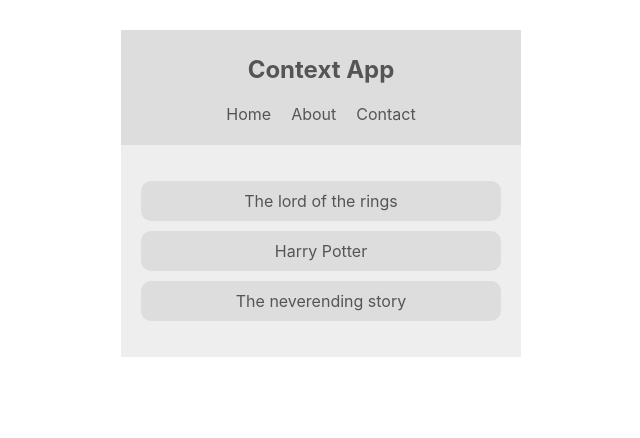
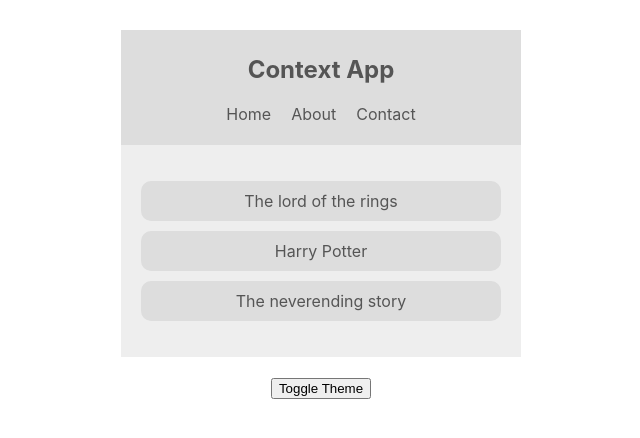
Before and after one commit to jarasmar/context-hooks-app, a React (Create React App) app: page / in a window 1280 px wide. Shown: the top 438 px of the page, without its empty margins (319-959 px from the left). Built offline with nearby package versions, Linux system fonts and the light colour scheme.

Commit message:
Updating the context functionality

```diff
--- a/src/App.js
+++ b/src/App.js
@@ -1,6 +1,7 @@
 import Navbar from "./components/Navbar";
 import BookList from "./components/BookList";
-import ThemeContextProvider from "./contexts/ThemeContext";
+import ThemeContextProvider, { ThemeContext } from "./contexts/ThemeContext";
+import ThemeToggle from "./components/ThemeToggle";
 
 function App() {
   return (
@@ -8,6 +9,7 @@
       <ThemeContextProvider>
         <Navbar />
         <BookList />
+        <ThemeToggle />
       </ThemeContextProvider>
     </div>
   );
--- /dev/null
+++ b/src/components/ThemeToggle.js
@@ -0,0 +1,13 @@
+import React, { Component } from "react";
+import { ThemeContext } from "../contexts/ThemeContext";
+
+class ThemeToggle extends Component {
+  // Load content from context (static is only for class components)
+  static contextType = ThemeContext;
+  render() {
+    const { toggleTheme } = this.context;
+    return <button onClick={toggleTheme}>Toggle Theme</button>;
+  }
+}
+
+export default ThemeToggle;
--- a/src/contexts/ThemeContext.js
+++ b/src/contexts/ThemeContext.js
@@ -17,10 +17,16 @@
     },
   };
 
+  toggleTheme = () => {
+    this.setState({ isLightTheme: !this.state.isLightTheme });
+  };
+
   render() {
     return (
       // Generates a wrapper that passes this.state as props to its children
-      <ThemeContext.Provider value={{ ...this.state }}>
+      <ThemeContext.Provider
+        value={{ ...this.state, toggleTheme: this.toggleTheme }}
+      >
         {this.props.children}
       </ThemeContext.Provider>
     );
```
